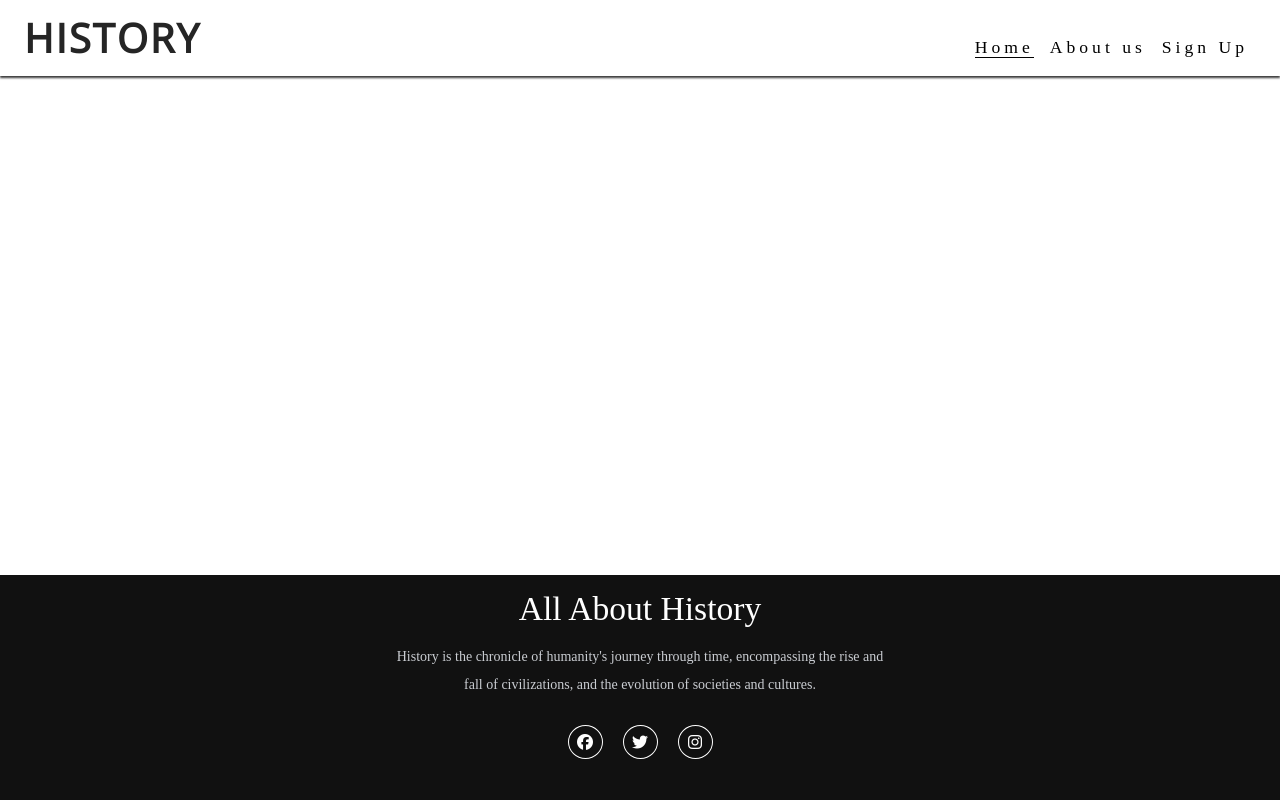
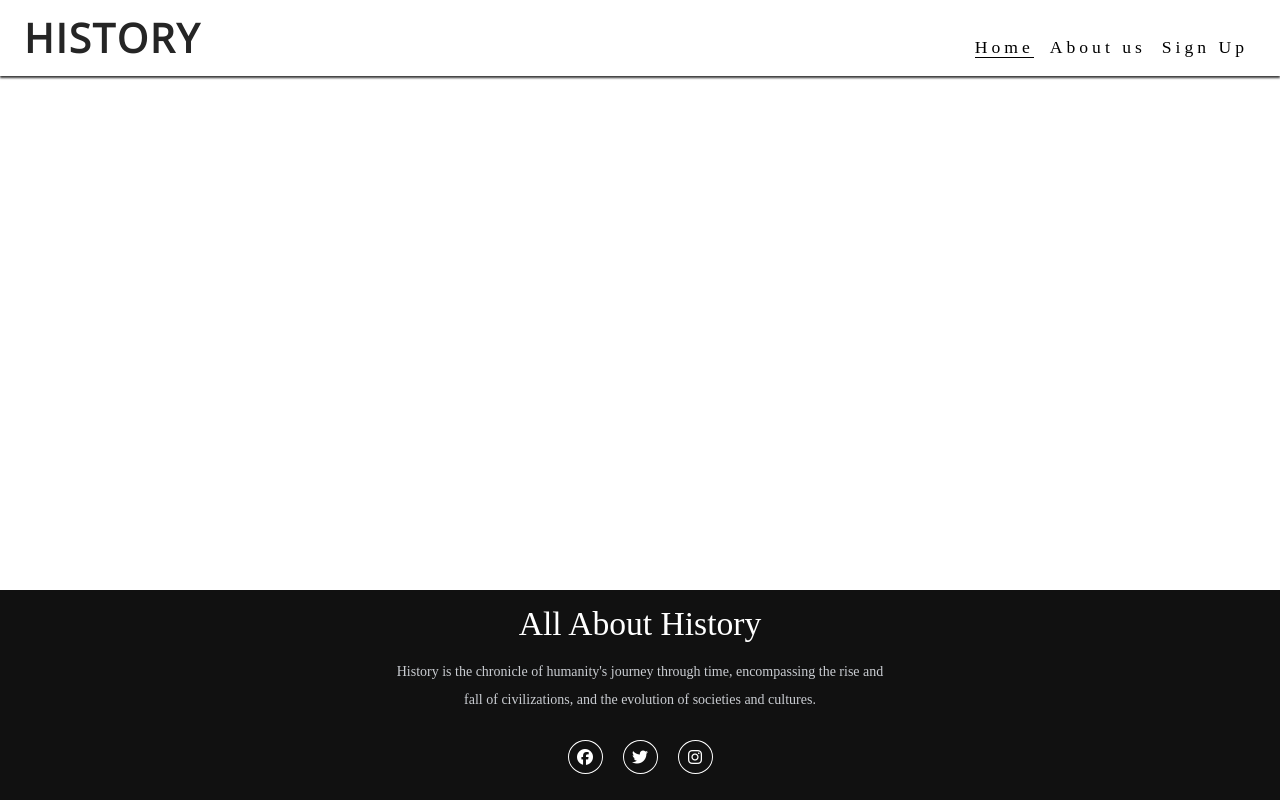
Before and after one commit to David011E/history_project, a plain HTML site: page index.html in a window 1280 px wide. Drawn offline with nearby package versions, Linux system fonts and the light colour scheme.

Commit message:
Added media screen breakpoint for footer

```diff
--- a/assets/css/styles.css
+++ b/assets/css/styles.css
@@ -73,7 +73,7 @@ footer {
     left: 0;
     right: 0;
     background: #111;
-    height: 225px;
+    height: 250px;
     padding-top: 10px;
     width: 100vw;
     color: white;
@@ -123,6 +123,12 @@ footer  p {
     width: 35px;
 }
 
+@media screen and (min-width: 540px) {
+    footer {
+        height: 210px;
+    }
+ }
+
 @media screen and (min-width: 768px) {
     nav {
         display: block;
@@ -149,4 +155,8 @@ footer  p {
         line-height: 75px;
         margin: 0 0.5rem;
     }
+
+    footer {
+        height: 210px;
+    }
 }
```
